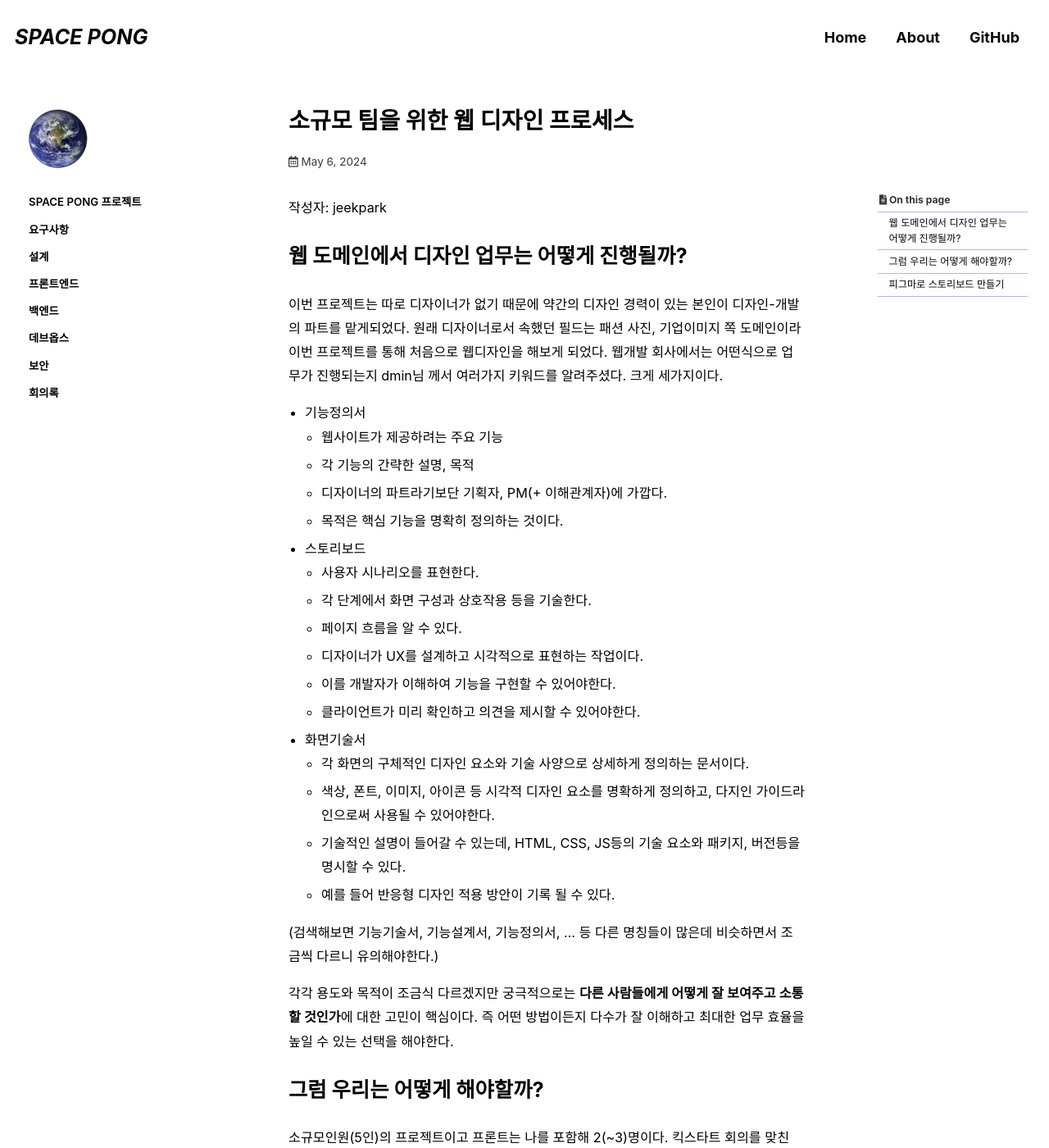
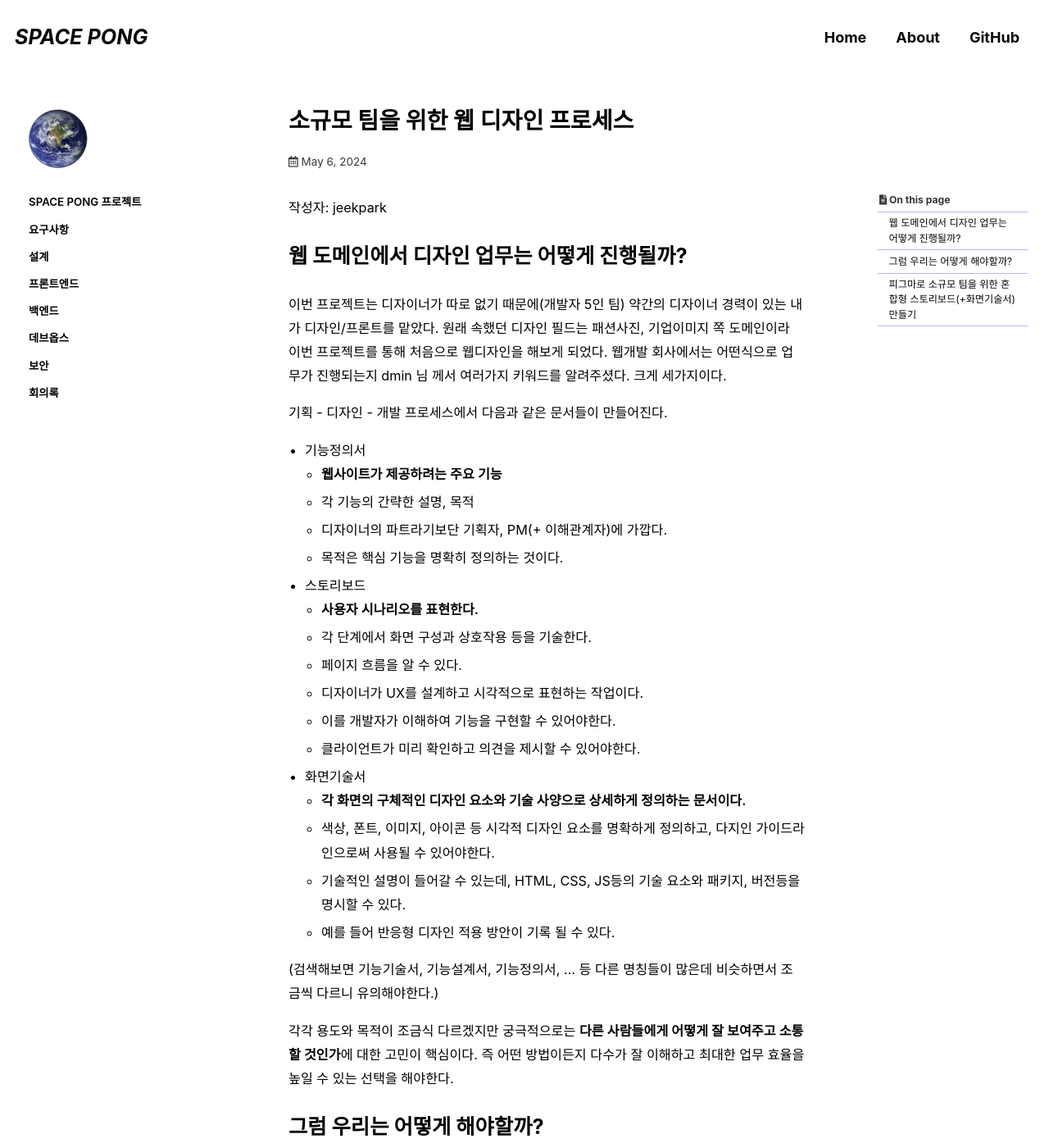
Before and after one commit to space-pong/space-pong.github.io, a Jekyll site: the page built from _posts/2024-05-6-front-end-design-1.md, in a window 1280 px wide and 1400 px high. Shown: the whole window at 82% size. Built offline with Jekyll 4.4.1, drawn with Linux system fonts in a browser that asks for light colours; cached includes are drawn as plain includes; some web fonts are replaced; comment, search, counter and statistics services are not loaded; some of the changed text lies outside the part shown.

Commit message:
Update: 2024-05-07

```diff
--- a/_posts/2024-05-6-front-end-design-1.md
+++ b/_posts/2024-05-6-front-end-design-1.md
@@ -17,22 +17,23 @@ last_modified_at: 2024-05-06
 작성자: jeekpark
 
 # 웹 도메인에서 디자인 업무는 어떻게 진행될까?
-이번 프로젝트는 따로 디자이너가 없기 때문에 약간의 디자인 경력이 있는 본인이 디자인-개발의 파트를 맡게되었다. 원래 디자이너로서 속했던 필드는 패션 사진, 기업이미지 쪽 도메인이라 이번 프로젝트를 통해 처음으로 웹디자인을 해보게 되었다. 웹개발 회사에서는 어떤식으로 업무가 진행되는지 dmin님 께서 여러가지 키워드를 알려주셨다. 크게 세가지이다.
+이번 프로젝트는 디자이너가 따로 없기 때문에(개발자 5인 팀) 약간의 디자이너 경력이 있는 내가 디자인/프론트를 맡았다. 원래 속했던 디자인 필드는 패션사진, 기업이미지 쪽 도메인이라 이번 프로젝트를 통해 처음으로 웹디자인을 해보게 되었다. 웹개발 회사에서는 어떤식으로 업무가 진행되는지 dmin 님 께서 여러가지 키워드를 알려주셨다. 크게 세가지이다.
 
+기획 - 디자인 - 개발 프로세스에서 다음과 같은 문서들이 만들어진다.
 - 기능정의서
-  - 웹사이트가 제공하려는 주요 기능
+  - **웹사이트가 제공하려는 주요 기능**
   - 각 기능의 간략한 설명, 목적
   - 디자이너의 파트라기보단 기획자, PM(+ 이해관계자)에 가깝다.
   - 목적은 핵심 기능을 명확히 정의하는 것이다.
 - 스토리보드
-  - 사용자 시나리오를 표현한다.
+  - **사용자 시나리오를 표현한다.**
   - 각 단계에서 화면 구성과 상호작용 등을 기술한다.
   - 페이지 흐름을 알 수 있다.
   - 디자이너가 UX를 설계하고 시각적으로 표현하는 작업이다.
   - 이를 개발자가 이해하여 기능을 구현할 수 있어야한다.
   - 클라이언트가 미리 확인하고 의견을 제시할 수 있어야한다.
 - 화면기술서
-  - 각 화면의 구체적인 디자인 요소와 기술 사양으로 상세하게 정의하는 문서이다.
+  - **각 화면의 구체적인 디자인 요소와 기술 사양으로 상세하게 정의하는 문서이다.**
   - 색상, 폰트, 이미지, 아이콘 등 시각적 디자인 요소를 명확하게 정의하고, 다지인 가이드라인으로써 사용될 수 있어야한다.
   - 기술적인 설명이 들어갈 수 있는데, HTML, CSS, JS등의 기술 요소와 패키지, 버전등을 명시할 수 있다.
   - 예를 들어 반응형 디자인 적용 방안이 기록 될 수 있다.
@@ -48,7 +49,7 @@ last_modified_at: 2024-05-06
 
 아무래도 하나의 문서로 소통하는 편이 현재로서 가장 빠르고 유연할 것으로 기대된다. 규모를 생각하며 스토리보드에 시간을 너무 많이 쓰게 되는 '투머치 인포메이션'이 되지 않도록 유의해야한다.
 
-# 피그마로 스토리보드 만들기
+# 피그마로 소규모 팀을 위한 혼합형 스토리보드(+화면기술서) 만들기
 피그마는 웹디자인 툴로써 여러가지 장점이 있다. 프로젝트에 여러 유저가 접속해 동시에 작업이 가능하다. 웹뷰로 접속할 수 있어, 누구든지 쉽게 문서를 확인할 수 있다. 기획-디자인-개발 프로세스를 위해 하나의 툴을 사용해야한다면, 피그마가 팀에게 가장 효율적일 것 같다.
 
 (작성중)
```
